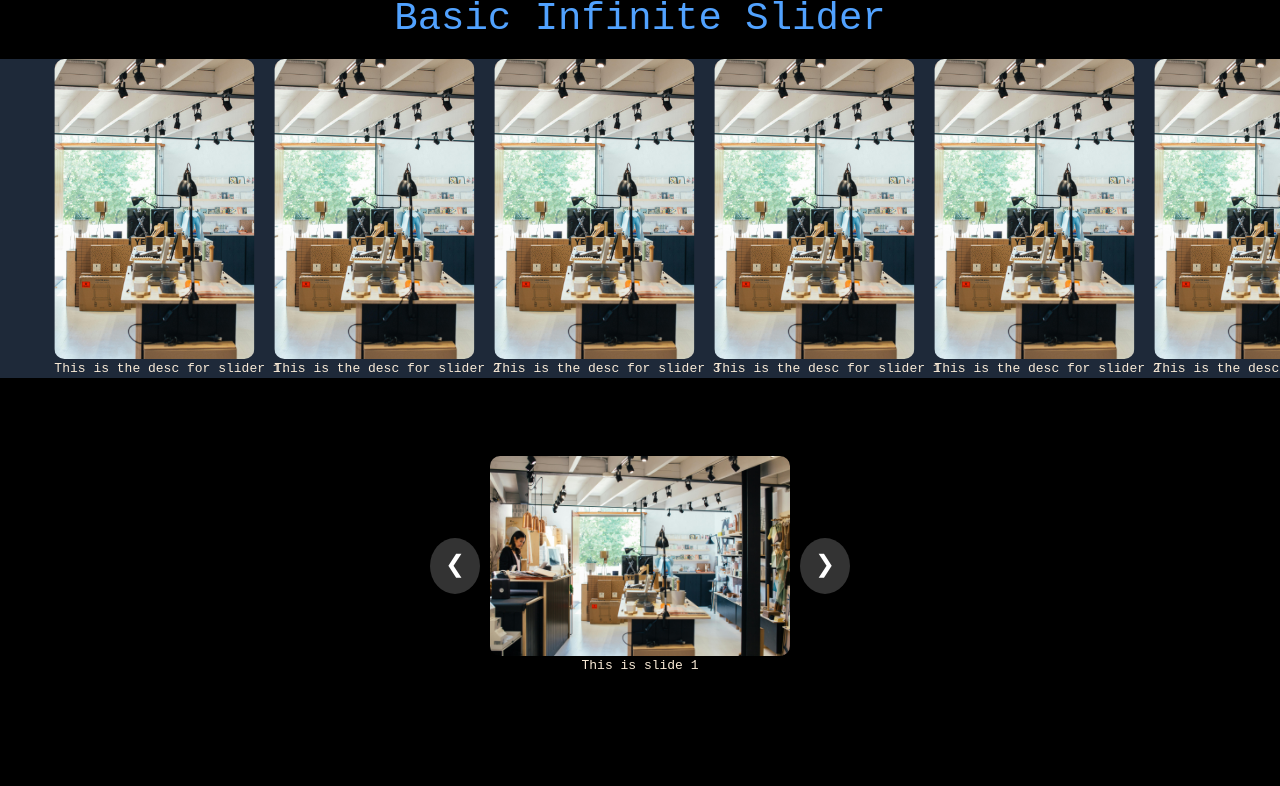
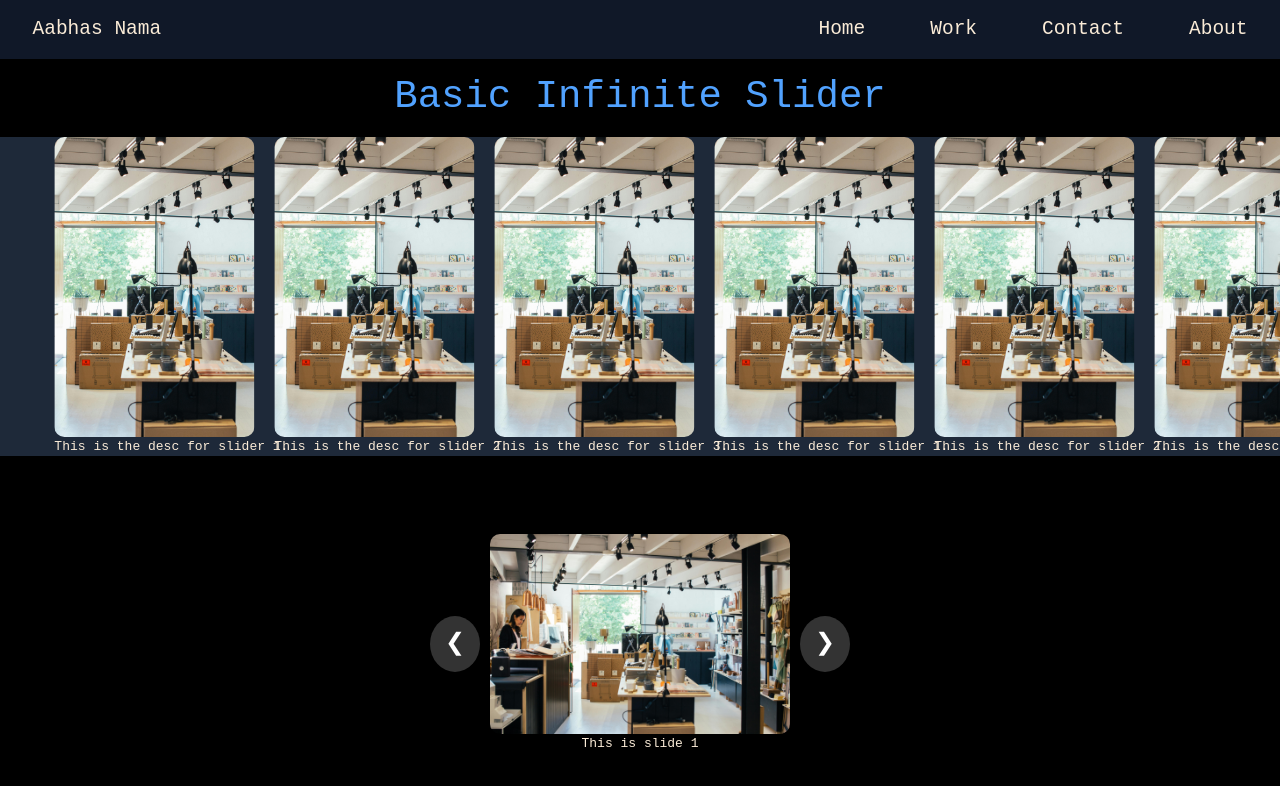
Before and after one commit to AabhasNama001/React-Practice, a React (Vite) app: page / in a window 1280 px wide. Shown: the top 786 px of the page. Built offline with nearby package versions, Linux system fonts and the light colour scheme.

Commit message:
added navbar

```diff
--- a/src/App.jsx
+++ b/src/App.jsx
@@ -6,11 +6,17 @@ import GsapImages from "./pages/GsapImages";
 import Loader from "./pages/Loader";
 import TiltCard from "./pages/TiltCard";
 import About from "./pages/About";
+import Navbar from "./pages/Navbar";
 
 const App = () => {
   return (
     <div>
       <Loader />
+      <Navbar />
+      <br/>
+      <br/>
+      <br/>
+      <br/>
       <Slider />
       <br></br>
       <br></br>
--- /dev/null
+++ b/src/pages/Navbar.jsx
@@ -0,0 +1,17 @@
+import React from "react";
+
+const Navbar = () => {
+  return (
+    <div className="flex justify-between px-10 py-5 bg-gray-900 text-2xl fixed z-10 w-full">
+      <h4>Aabhas Nama</h4>
+      <div className="flex gap-x-20">
+        <h4>Home</h4>
+        <h4>Work</h4>
+        <h4>Contact</h4>
+        <h4>About</h4>
+      </div>
+    </div>
+  );
+};
+
+export default Navbar;
```
